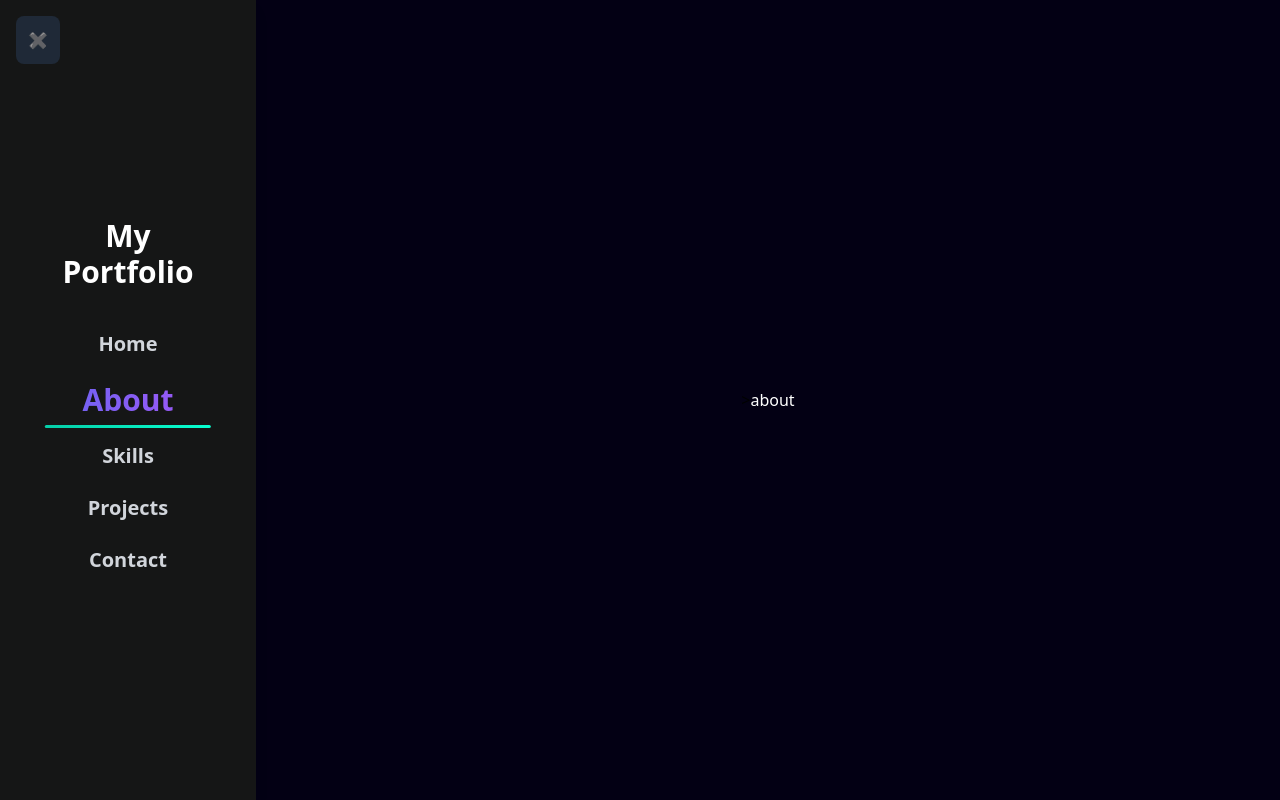
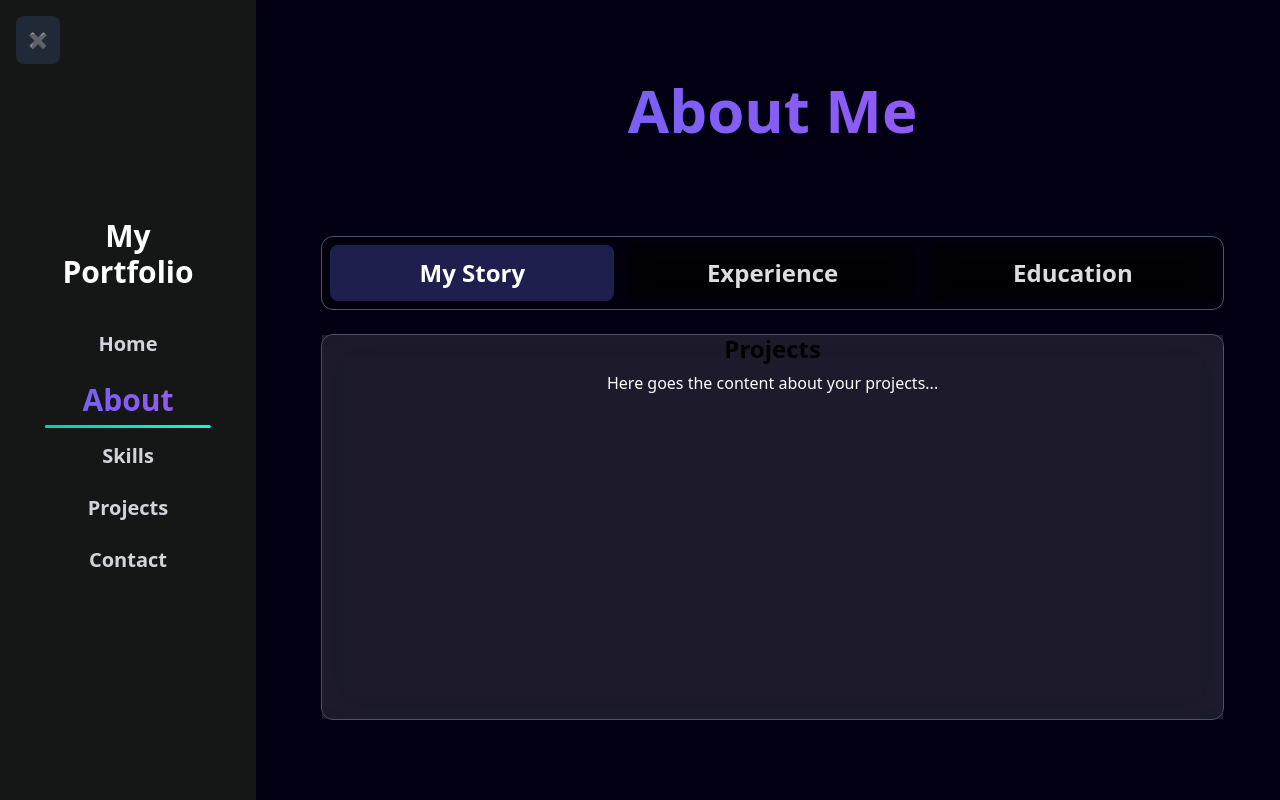
Before and after one commit to Marlon-03/Personal-Portfolio, a Vue app: page /about in a window 1280 px wide. Built offline with nearby package versions, Linux system fonts and the light colour scheme.

Commit message:
added about me page

```diff
--- a/src/views/About.vue
+++ b/src/views/About.vue
@@ -1,9 +1,102 @@
 <template>
-    <h1 class="text-white">about</h1>
-</template>
+    <div class="p-6 w-full">
+        <h1   class="text-6xl font-bold mb-4 bg-gradient-to-r from-[#6366f1] to-[#a855f7] bg-clip-text text-transparent pb-20">About Me</h1>
+      <div class="tabs w-96">
+        <!-- Tab container with glass-like background -->
+        <div class="flex space-x-4 border border-gray-600 p-2  bg-opacity-50 backdrop-blur-lg bg-black/40 w-full rounded-xl">
+          <button
+            @click="activeTab = 'story'" :class="['tab-button', activeTab === 'story' && 'active']" role="tab" class="w-full rounded-lg  text-2xl font-semibold">
+            My Story
+          </button>
+          <button
+            @click="activeTab = 'experience'" :class="['tab-button', activeTab === 'experience' && 'active']" role="tab" class="w-full rounded-lg text-2xl font-semibold">
+            Experience
+          </button>
+          <button
+            @click="activeTab = 'education'" :class="['tab-button', activeTab === 'education' && 'active']" role="tab" class="w-full rounded-lg text-2xl font-semibold">
+            Education
+          </button>
+        </div>
 
-<script>
-export default{
-    name:'About',
-}
-</script>
+        <!-- Tab Content -->
+        <div class="mt-6 w-full border border-gray-600 rounded-xl">
+          <div v-if="activeTab === 'story'" class="tab-content h-96 bg-white/10 backdrop-blur-xl">
+            <h3 class="text-xl font-semibold">Projects</h3>
+            <p class="mt-2 text-white">Here goes the content about your projects...</p>
+          </div>
+          <div v-if="activeTab === 'experience'" class="tab-content h-96 bg-white/10 backdrop-blur-xl">
+            <h3 class="text-xl font-semibold">experience</h3>
+            <p class="mt-2 text-white">Here goes the content about your certificates...</p>
+          </div>
+          <div v-if="activeTab === 'education'" class="tab-content h-96 bg-white/10 backdrop-blur-xl">
+            <h3 class="text-xl font-semibold">Tech Stack</h3>
+            <p class="mt-2 text-white">Here goes the content about your tech stack...</p>
+          </div>
+        </div>
+      </div>
+    </div>
+  </template>
+
+  <script>
+  export default {
+    name: 'About',
+    data() {
+      return {
+        activeTab: 'story',
+      };
+    },
+  };
+  </script>
+
+  <style scoped>
+  .tabs {
+    width: 100%;
+    margin: 0 auto;
+  }
+
+  .tab-button {
+    padding: 12px 20px;
+    background-color: rgba(0, 0, 0, 0.2); /* Transparent background */
+    color: #ddd;
+    cursor: pointer;
+    transition: background-color 0.3s, color 0.3s;
+    border: none;
+    flex-grow: 1;
+    text-align: center;
+  }
+
+  .tab-button:hover {
+    background-color: #6366f1;
+    color: #fff;
+  }
+
+  .tab-button.active {
+    background-color: rgba(99, 102, 241, 0.3); /* Glass-like background for active */
+    color: #fff;
+    font-weight: bold;
+    backdrop-filter: blur(10px); /* Apply glass effect */
+  }
+
+  h3 {
+    font-size: 1.5rem;
+    font-weight: bold;
+  }
+
+  .mt-6 {
+    margin-top: 1.5rem;
+  }
+
+
+
+  .tabs .tab-button {
+    background: rgba(0, 0, 0, 0.3); /* Slight transparency */
+    backdrop-filter: blur(10px); /* Blur the background */
+  }
+
+  .tabs .tab-button.active {
+    background: rgba(99, 102, 241, 0.3); /* Active tab glass effect */
+    backdrop-filter: blur(10px);
+  }
+
+
+</style>
```
